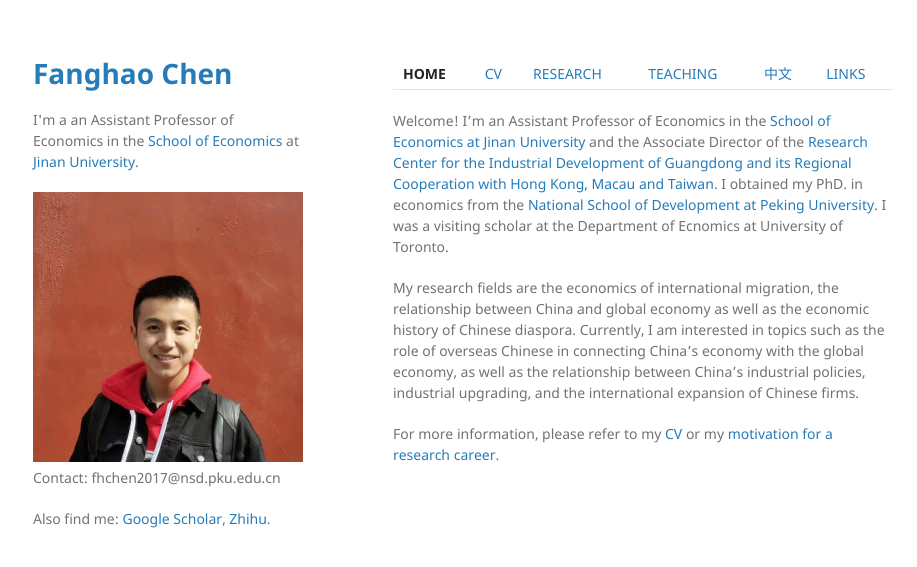
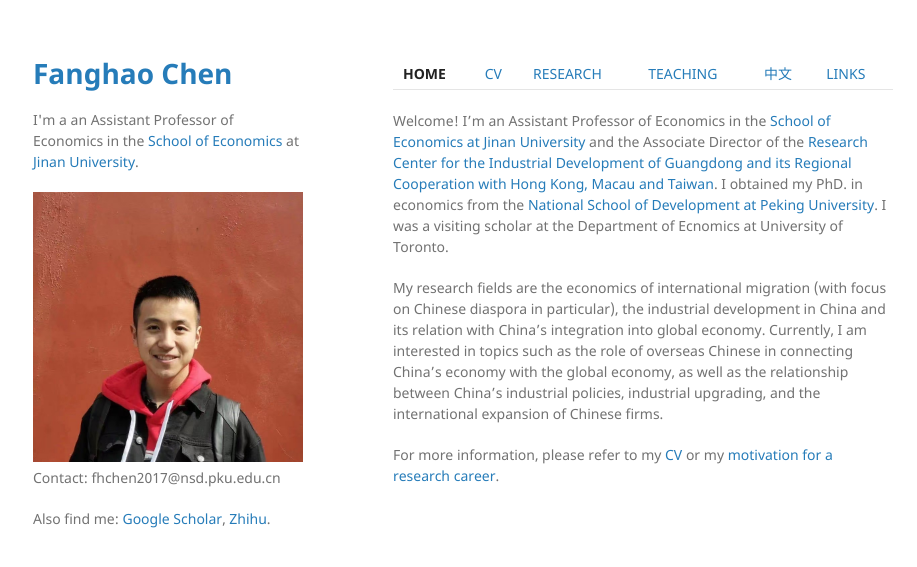
Before and after one commit to FanghaoChen/homepage, a Jekyll site: the page built from index.md, in a window 1280 px wide. Shown: the top 567 px of the page, without its empty margins (177-1094 px from the left). Built offline with Jekyll 4.4.1, drawn with Linux system fonts in a browser that asks for light colours.

Commit message:
Update index.md

```diff
--- a/index.md
+++ b/index.md
@@ -7,6 +7,6 @@ layout: default
 
 Welcome! I'm an Assistant Professor of Economics in the [School of Economics at Jinan University](https://ec.jnu.edu.cn/) and the Associate Director of the [Research Center for the Industrial Development of Guangdong and its Regional Cooperation with Hong Kong, Macau and Taiwan](https://ogo.jnu.edu.cn/). I obtained my PhD. in economics from the [National School of Development at Peking University](https://www.nsd.pku.edu.cn/). I was a visiting scholar at the Department of Ecnomics at University of Toronto.
 
-My research fields are the economics of international migration, the relationship between China and global economy as well as the economic history of Chinese diaspora. Currently, I am interested in topics such as the role of overseas Chinese in connecting China's economy with the global economy, as well as the relationship between China's industrial policies, industrial upgrading, and the international expansion of Chinese firms.
+My research fields are the economics of international migration (with focus on Chinese diaspora in particular), the industrial development in China and its relation with China's integration into global economy. Currently, I am interested in topics such as the role of overseas Chinese in connecting China's economy with the global economy, as well as the relationship between China's industrial policies, industrial upgrading, and the international expansion of Chinese firms.
 
 For more information, please refer to my [CV](./assets/CV_FanghaoChen_231105.pdf) or my [motivation for a research career](https://mp.weixin.qq.com/s?__biz=Mzg4MzE0ODY0Mw==&mid=2247491382&idx=1&sn=992dc4dda38bfd95d5c2b47848fc5a81&chksm=cf4a8d3af83d042c96f68c98b9406eab25df4ce418b6778fccdee755fc9e499decfb44498855&mpshare=1&scene=24&srcid=12203KNxFd0xsEh7nM7ZzhKn&sharer_sharetime=1639991731014&sharer_shareid=009d752390d3ca9d149b0d31038375f0#rd).
```
